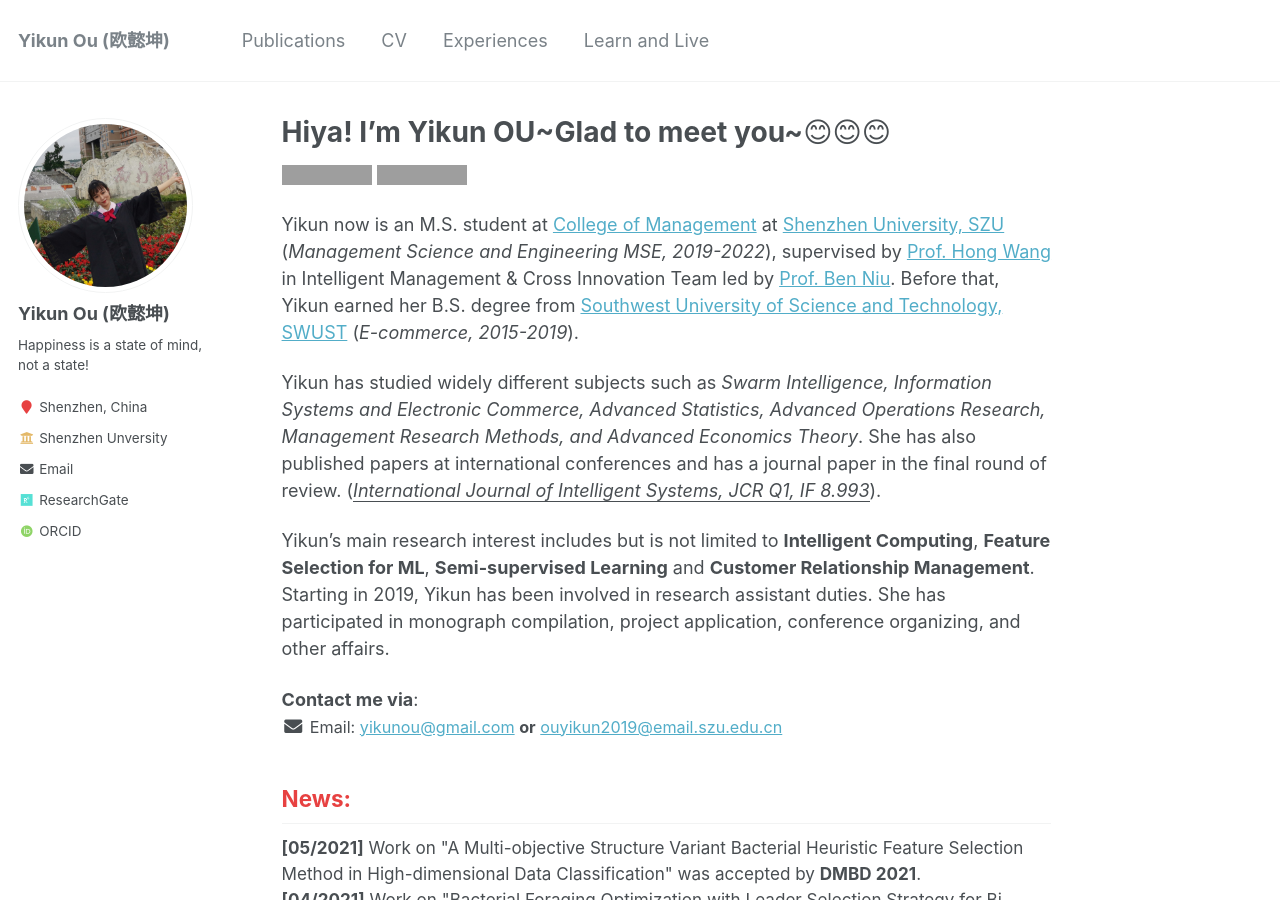
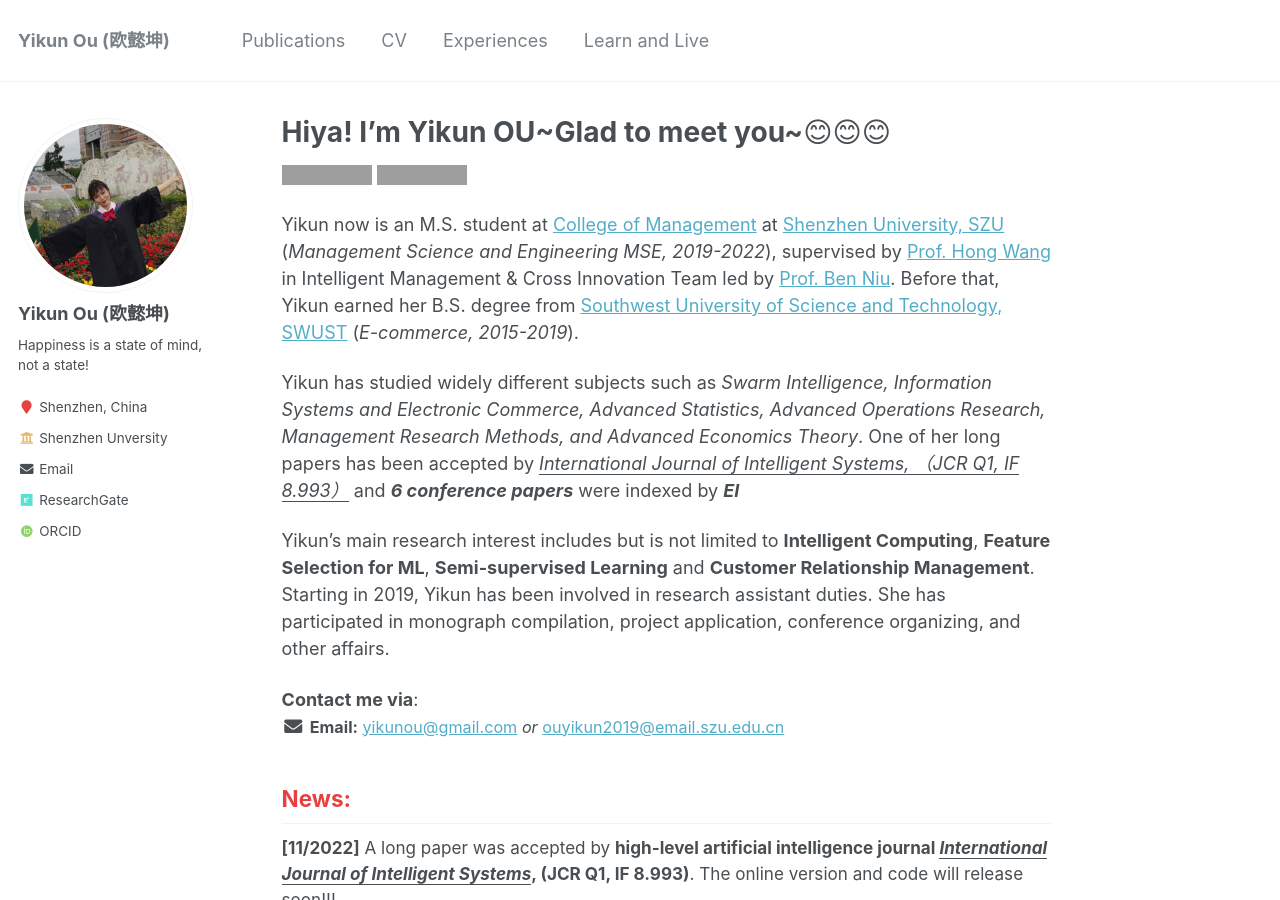
Before and after one commit to yikunou/yikunou.github.io, a Jekyll site: the page built from _pages/about.md, in a window 1280 px wide and 900 px high. Built offline with Jekyll 4.4.1, drawn with Linux system fonts in a browser that asks for light colours; some web fonts are replaced; a script that is not in the unit is left out; grey boxes are pictures that could not be loaded.

Commit message:
addlongpaper

```diff
--- a/_pages/about.md
+++ b/_pages/about.md
@@ -13,16 +13,17 @@ redirect_from:
 
 Yikun now is an M.S. student at [College of Management](http://cm.szu.edu.cn/) at [Shenzhen University, SZU](https://en.szu.edu.cn/) (*Management Science and Engineering MSE, 2019-2022*), supervised by [Prof. Hong Wang](https://ma.szu.edu.cn/szll1/axx/glkxx/wh.htm) in Intelligent Management & Cross Innovation Team led by [Prof. Ben Niu](https://ma.szu.edu.cn/szll1/axx/glkxx/nb.htm). Before that, Yikun earned her B.S. degree from [Southwest University of Science and Technology, SWUST](http://www.english.swust.edu.cn/) (*E-commerce, 2015-2019*).
 
-Yikun has studied widely different subjects such as *Swarm Intelligence, Information Systems and Electronic Commerce, Advanced Statistics, Advanced Operations Research, Management Research Methods, and Advanced Economics Theory*. She has also published papers at international conferences and has a journal paper in the final round of review. (*<u>International Journal of Intelligent Systems, JCR Q1, IF 8.993</u>*).
+Yikun has studied widely different subjects such as *Swarm Intelligence, Information Systems and Electronic Commerce, Advanced Statistics, Advanced Operations Research, Management Research Methods, and Advanced Economics Theory*. One of her long papers has been accepted by *<u>International Journal of Intelligent Systems, （JCR Q1, IF 8.993）</u>* and ***6 conference papers*** were indexed by ***EI***
 
 Yikun’s main research interest includes but is not limited to **Intelligent Computing**, **Feature Selection for ML**, **Semi-supervised Learning** and **Customer Relationship Management**. Starting in 2019, Yikun has been involved in research assistant duties. She has participated in monograph compilation, project application, conference organizing, and other affairs.
 
 **Contact me via**:
-<i class="fa fa-fw fa-envelope"></i> <font style="font-size: 0.9em;">Email:  <a href="mailto:yikunou@gmail.com">yikunou@gmail.com</a> <b>or</b> <a href="mailto:ouyikun2019@email.szu.edu.cn">ouyikun2019@email.szu.edu.cn</a></font>
+<i class="fa fa-fw fa-envelope"></i> <font style="font-size: 0.9em;"><b>Email:</b>  <a href="mailto:yikunou@gmail.com">yikunou@gmail.com</a> <i>or</i> <a href="mailto:ouyikun2019@email.szu.edu.cn">ouyikun2019@email.szu.edu.cn</a></font>
 
 <h2 style="color: rgb(231, 65, 65);"><b>News:</b></h2>
 <div style="line-height: 1.5em; font-size: 0.95em">
   <p>
+  <b>[11/2022]</b> A long paper was accepted by <b>high-level artificial intelligence journal <u><i>International Journal of Intelligent Systems</i></u>, (JCR Q1, IF 8.993)</b>. The online version and code will release soon!!!<br>
   <b>[05/2021]</b> Work on "A Multi-objective Structure Variant Bacterial Heuristic Feature Selection Method in High-dimensional Data Classification" was accepted by <b>DMBD 2021</b>.<br>
   <b>[04/2021]</b> Work on "Bacterial Foraging Optimization with Leader Selection Strategy for Bi-objective Optimization" was accepted by <b>ICSI 2021</b>.<br>
   <b>[04/2021]</b> Work on "An Empirical Study of Social E-commerce Platform on Users’ Intention: Take WeChat E-commerce Group as an Example" was accepted by <i><b>ICEME 2021</b></i>.<br>
```
Also changed, not shown: _pages/cv.md (+1 -1 lines), _pages/publications.md (+1 -1 lines).
